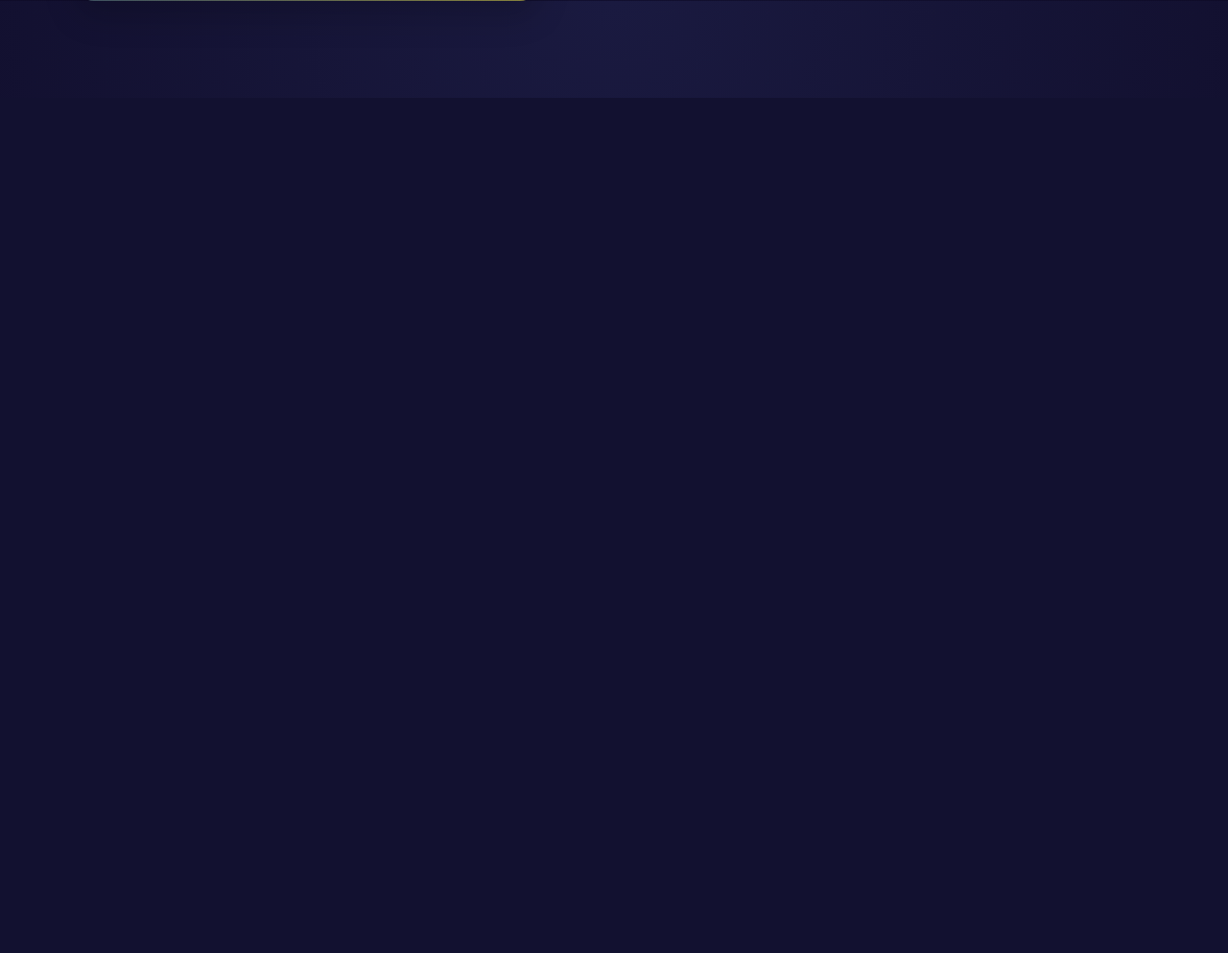
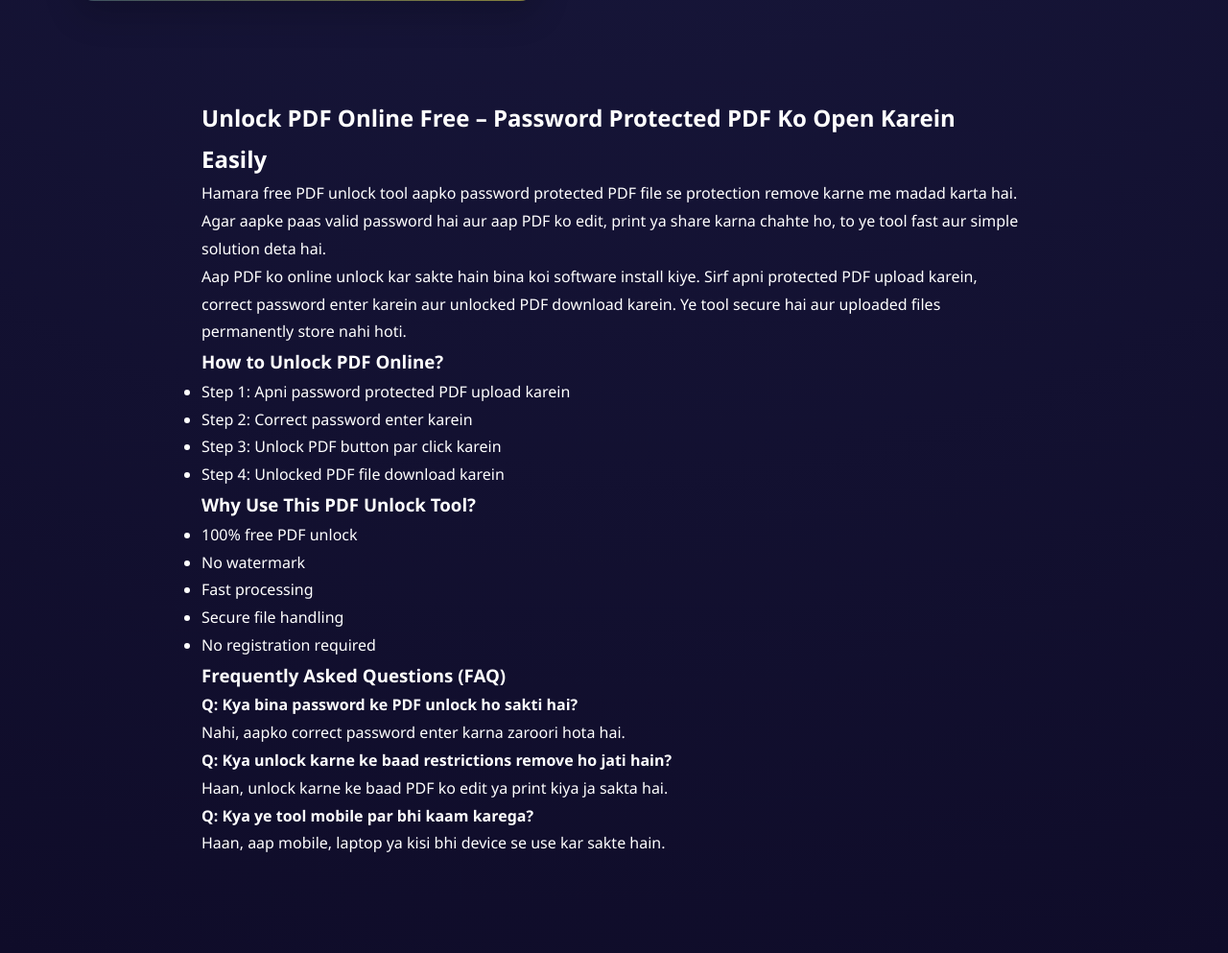
Before and after one commit to afnankhan123456/ai-tools-website-, a Flask app: page /unlock-pdf in a window 1280 px wide. Shown: the part 698-1691 px from the top of the page at 96% size. Before the commit the page ends 800 px from the top, so only its background shows below. Run offline with Flask 3, Linux system fonts and the light colour scheme.

Commit message:
Update unlock_pdf.html

```diff
--- a/templates/pdf_tools/unlock_pdf.html
+++ b/templates/pdf_tools/unlock_pdf.html
@@ -103,6 +103,53 @@
 
 </section>
 
+<!-- 🔥 SEO CONTENT SECTION -->
+<section style="max-width:900px; margin:100px auto; padding:0 20px; line-height:1.8;">
+
+    <h2>Unlock PDF Online Free – Password Protected PDF Ko Open Karein Easily</h2>
+
+    <p>
+        Hamara free PDF unlock tool aapko password protected PDF file se protection remove karne me madad karta hai.
+        Agar aapke paas valid password hai aur aap PDF ko edit, print ya share karna chahte ho,
+        to ye tool fast aur simple solution deta hai.
+    </p>
+
+    <p>
+        Aap PDF ko online unlock kar sakte hain bina koi software install kiye.
+        Sirf apni protected PDF upload karein, correct password enter karein
+        aur unlocked PDF download karein. Ye tool secure hai aur uploaded files permanently store nahi hoti.
+    </p>
+
+    <h3>How to Unlock PDF Online?</h3>
+    <ul>
+        <li>Step 1: Apni password protected PDF upload karein</li>
+        <li>Step 2: Correct password enter karein</li>
+        <li>Step 3: Unlock PDF button par click karein</li>
+        <li>Step 4: Unlocked PDF file download karein</li>
+    </ul>
+
+    <h3>Why Use This PDF Unlock Tool?</h3>
+    <ul>
+        <li>100% free PDF unlock</li>
+        <li>No watermark</li>
+        <li>Fast processing</li>
+        <li>Secure file handling</li>
+        <li>No registration required</li>
+    </ul>
+
+    <h3>Frequently Asked Questions (FAQ)</h3>
+
+    <p><strong>Q: Kya bina password ke PDF unlock ho sakti hai?</strong><br>
+    Nahi, aapko correct password enter karna zaroori hota hai.</p>
+
+    <p><strong>Q: Kya unlock karne ke baad restrictions remove ho jati hain?</strong><br>
+    Haan, unlock karne ke baad PDF ko edit ya print kiya ja sakta hai.</p>
+
+    <p><strong>Q: Kya ye tool mobile par bhi kaam karega?</strong><br>
+    Haan, aap mobile, laptop ya kisi bhi device se use kar sakte hain.</p>
+
+</section>
+
 <style>
 @keyframes gradientMove {
     0% { background-position: 0% 50%; }
```
